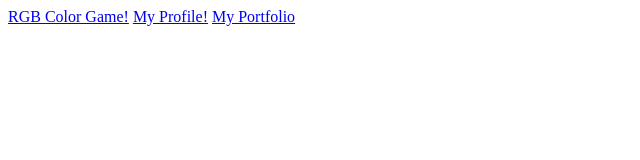
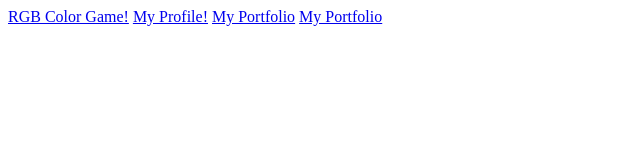
Before and after one commit to codemayank/codemayank.github.io, a plain HTML site: page index.html in a window 1280 px wide. Shown: the whole page, without its empty margins (0-640 px from the left). Drawn offline with Linux system fonts and the light colour scheme.

Commit message:
Update index.html

```diff
--- a/index.html
+++ b/index.html
@@ -7,5 +7,6 @@
 	<a href = "https://codemayank.github.io/colorgame/colorgame.html">RGB Color Game!</a>
 	<a href = "https://codemayank.github.io/resume/resume.html">My Profile!</a>
 	<a href = "https://codemayank.github.io/mayank-portfolio/index.html">My Portfolio</a>
+	<a href = "https://codemayank.github.io/asoiaf-almanac/index.html">My Portfolio</a>
 </body>
 </html>
```
